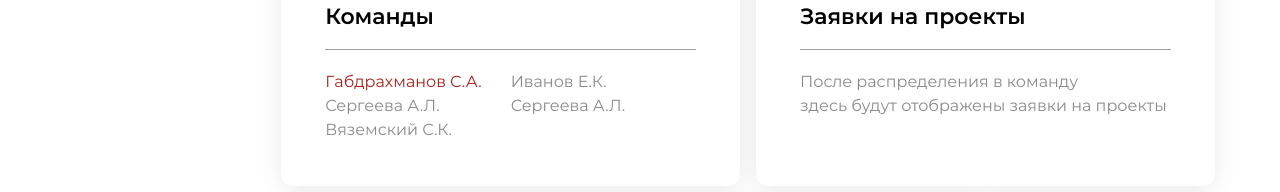
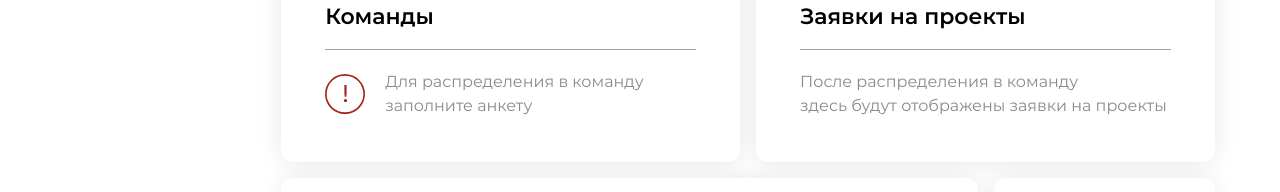
Before and after one commit to AngW1SH/Registry, a Next.js app in the folder client/: page /user in a window 1280 px wide. Shown: the part 691-883 px from the top of the page. Built offline with nearby package versions, Linux system fonts and the light colour scheme; no server answers.

Commit message:
Add UserTeamsWarningPreview

```diff
--- a/client/src/pagesLayer/User/ui/UserHomePage.tsx
+++ b/client/src/pagesLayer/User/ui/UserHomePage.tsx
@@ -8,6 +8,7 @@ import {
   UserRequestsPreview,
   UserRequestsUnassignedPreview,
   UserTeamsPreview,
+  UserTeamsWarningPreview,
 } from "@/widgets/UserPreview";
 import { FC } from "react";
 
@@ -18,7 +19,7 @@ const UserHomePage: FC<UserHomePageProps> = () => {
     <div className="grid grid-cols-4 gap-4">
       <UserProfilePreview className="col-span-2" />
       <UserFormsWarningPreview className="col-span-2" />
-      <UserTeamsPreview className="col-span-2" />
+      <UserTeamsWarningPreview className="col-span-2" />
       <UserRequestsUnassignedPreview className="col-span-2" />
       <UserProjectsPreview className="col-span-3" />
       <UserArchivePreview className="col-span-1" />
--- a/client/src/widgets/UserPreview/index.ts
+++ b/client/src/widgets/UserPreview/index.ts
@@ -2,6 +2,7 @@ import UserProfilePreview from "./ui/UserProfilePreview";
 import UserFormsPreview from "./ui/UserFormsPreview";
 import UserFormsWarningPreview from "./ui/UserFormsWarningPreview";
 import UserTeamsPreview from "./ui/UserTeamsPreview";
+import UserTeamsWarningPreview from "./ui/UserTeamsWarningPreview";
 import UserRequestsPreview from "./ui/UserRequestsPreview";
 import UserRequestsUnassignedPreview from "./ui/UserRequestsUnassignedPreview";
 import UserProjectsPreview from "./ui/UserProjectsPreview";
@@ -12,6 +13,7 @@ export {
   UserFormsPreview,
   UserFormsWarningPreview,
   UserTeamsPreview,
+  UserTeamsWarningPreview,
   UserRequestsPreview,
   UserRequestsUnassignedPreview,
   UserProjectsPreview,
--- /dev/null
+++ b/client/src/widgets/UserPreview/ui/UserTeamsWarningPreview.tsx
@@ -0,0 +1,27 @@
+import { NamedBlock } from "@/shared/ui";
+import Image from "next/image";
+import { FC } from "react";
+
+interface UserTeamsWarningPreviewProps {
+  className?: string;
+}
+
+const UserTeamsWarningPreview: FC<UserTeamsWarningPreviewProps> = ({
+  className,
+}) => {
+  return (
+    <NamedBlock className={className} title="Команды">
+      <div className="flex items-center">
+        <div className="relative min-h-[2.5rem] min-w-[2.5rem]">
+          <Image fill={true} src="/warning-circle-icon-alt.svg" alt="" />
+        </div>
+        <div className="pr-5" />
+        <p className="font-[0.9375rem] text-[#898989]">
+          Для распределения в команду заполните анкету
+        </p>
+      </div>
+    </NamedBlock>
+  );
+};
+
+export default UserTeamsWarningPreview;
```
Also changed, not shown: client/public/warning-circle-icon-alt.svg (added).
